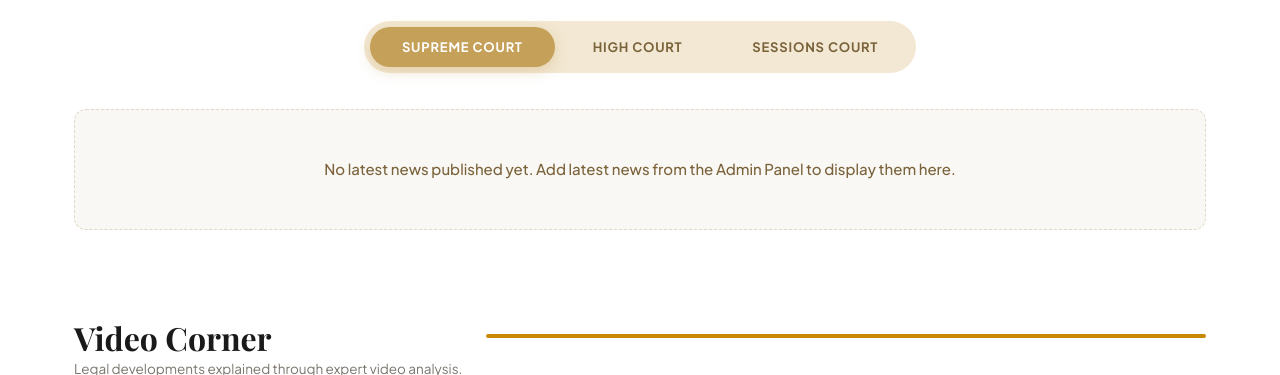
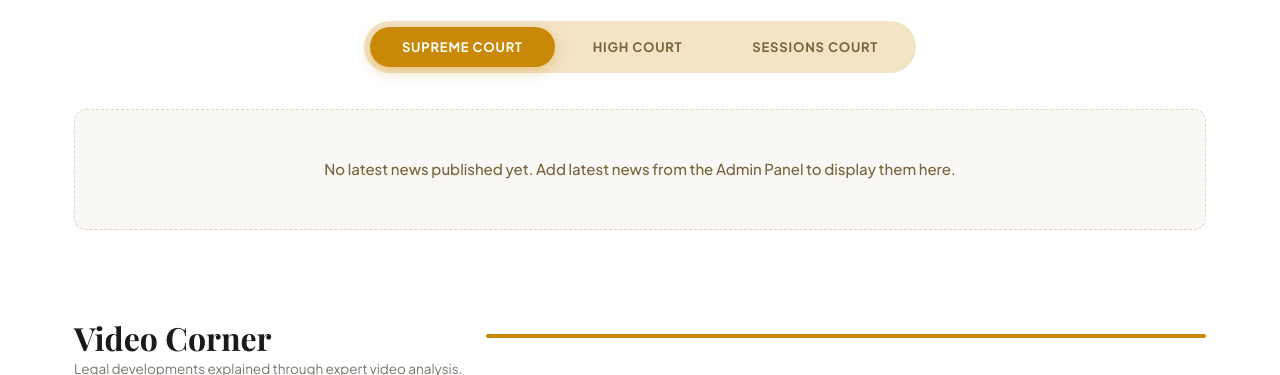
Before and after one commit to Shourya-276/local-adalat, a website built with Vite: page index.html in a window 1280 px wide. Shown: the part 725-1100 px from the top of the page. Built offline with nearby package versions, Linux system fonts and the light colour scheme; no server answers; a web font is replaced by a local one.

Commit message:
Update Latest News filter tabs background to #F3E4C6 and active tab to #C98806

```diff
--- a/src/style.css
+++ b/src/style.css
@@ -508,7 +508,7 @@ button, input {
 
 .filter-tabs {
   display: inline-flex;
-  background-color: #F3E8D3;
+  background-color: #F3E4C6;
   padding: 6px;
   border-radius: 100px;
   gap: 6px;
@@ -529,9 +529,9 @@ button, input {
 }
 
 .tab-btn.active {
-  background-color: #C5A059;
+  background-color: #C98806;
   color: #FFFFFF;
-  box-shadow: 0 4px 14px rgba(197, 160, 89, 0.35);
+  box-shadow: 0 4px 14px rgba(201, 136, 6, 0.35);
 }
 
 .news-masonry-grid {
```
